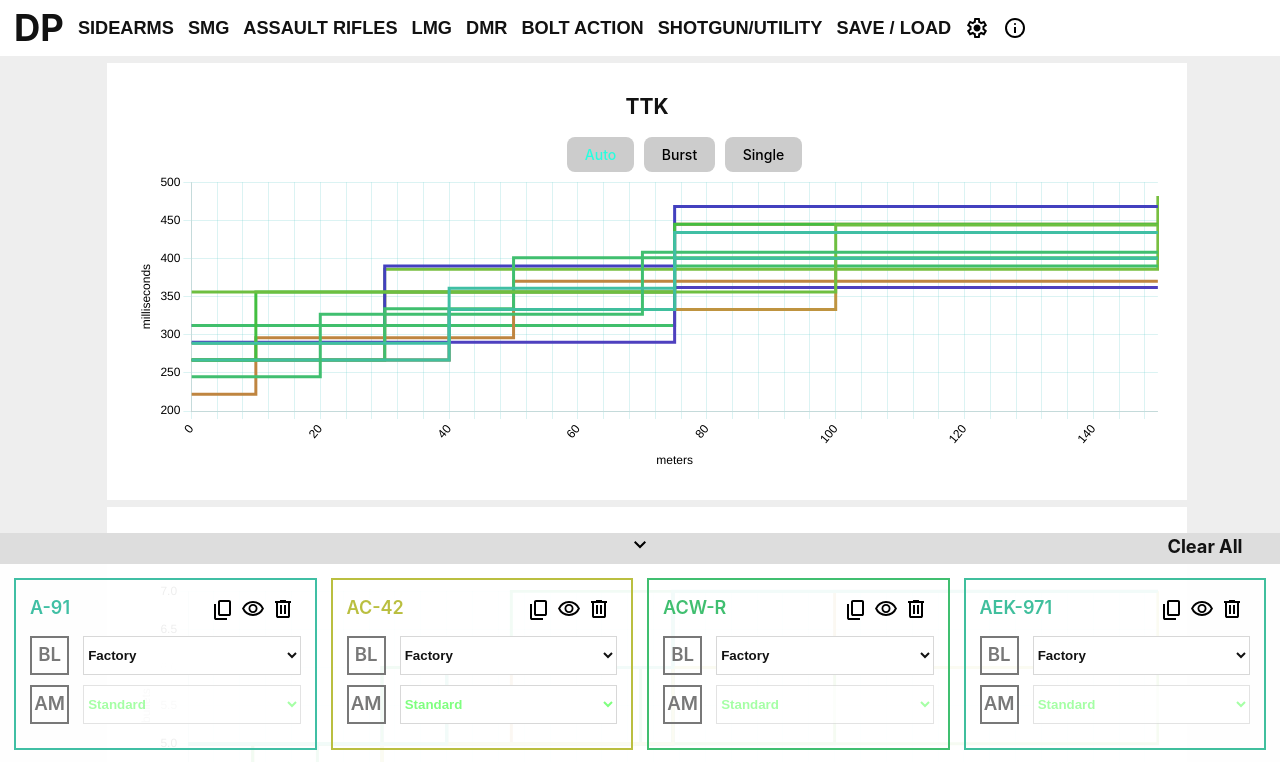
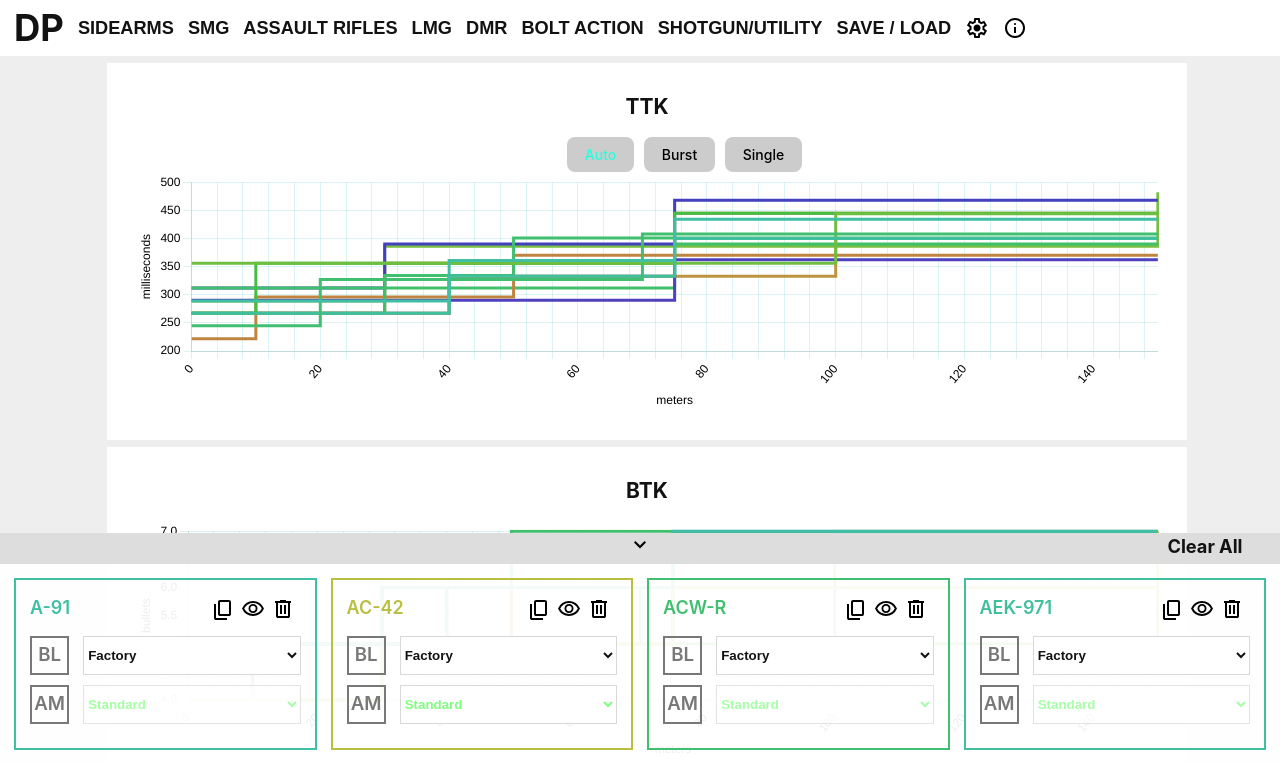
Before and after one commit to keipes/diceplz, a React (Vite) app: page / in a window 1280 px wide. Shown: the top 762 px of the page. Built offline with nearby package versions, Linux system fonts and the light colour scheme.

Commit message:
Change chart height

```diff
--- a/src/Components/App.css
+++ b/src/Components/App.css
@@ -18,7 +18,7 @@
 .chart-container {
   position: relative;
   /* height: 30vh; */
-  height: 300px;
+  height: 30vh;
   width: 80vw;
   max-width: 1280px;
 }
```
